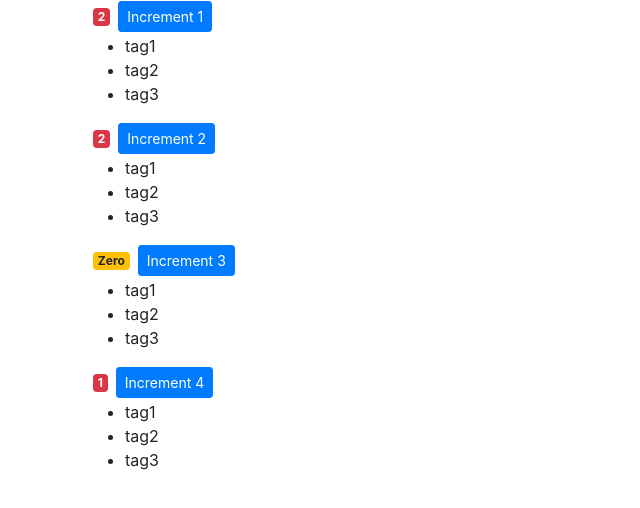
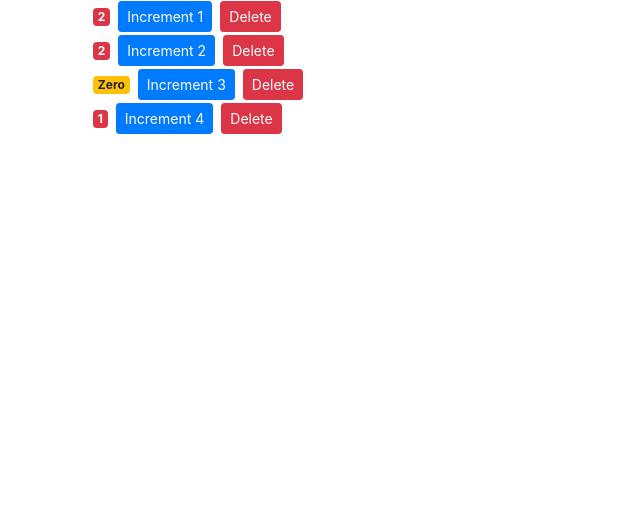
Before and after one commit to Rijoanul-Shanto/react-app, a React (Create React App) app: page / in a window 1280 px wide. Shown: the top 508 px of the page, without its empty margins (0-640 px from the left). Built offline with nearby package versions, Linux system fonts and the light colour scheme.

Commit message:
[ADD/UPDATE] - tag list removed and delete button added

```diff
--- a/src/components/counter.jsx
+++ b/src/components/counter.jsx
@@ -4,7 +4,6 @@ class Counter extends Component {
   state = {
     value: this.props.value,
     id: this.props.id,
-    tags: ["tag1", "tag2", "tag3"],
   };
 
   constructor(props) {
@@ -23,7 +22,7 @@ class Counter extends Component {
         >
           Increment {this.state.id}
         </button>
-        <ul>{this.renderTags()}</ul>
+        <button className="btn btn-danger ml-2 btn-sm">Delete</button>
       </div>
     );
   }
```
